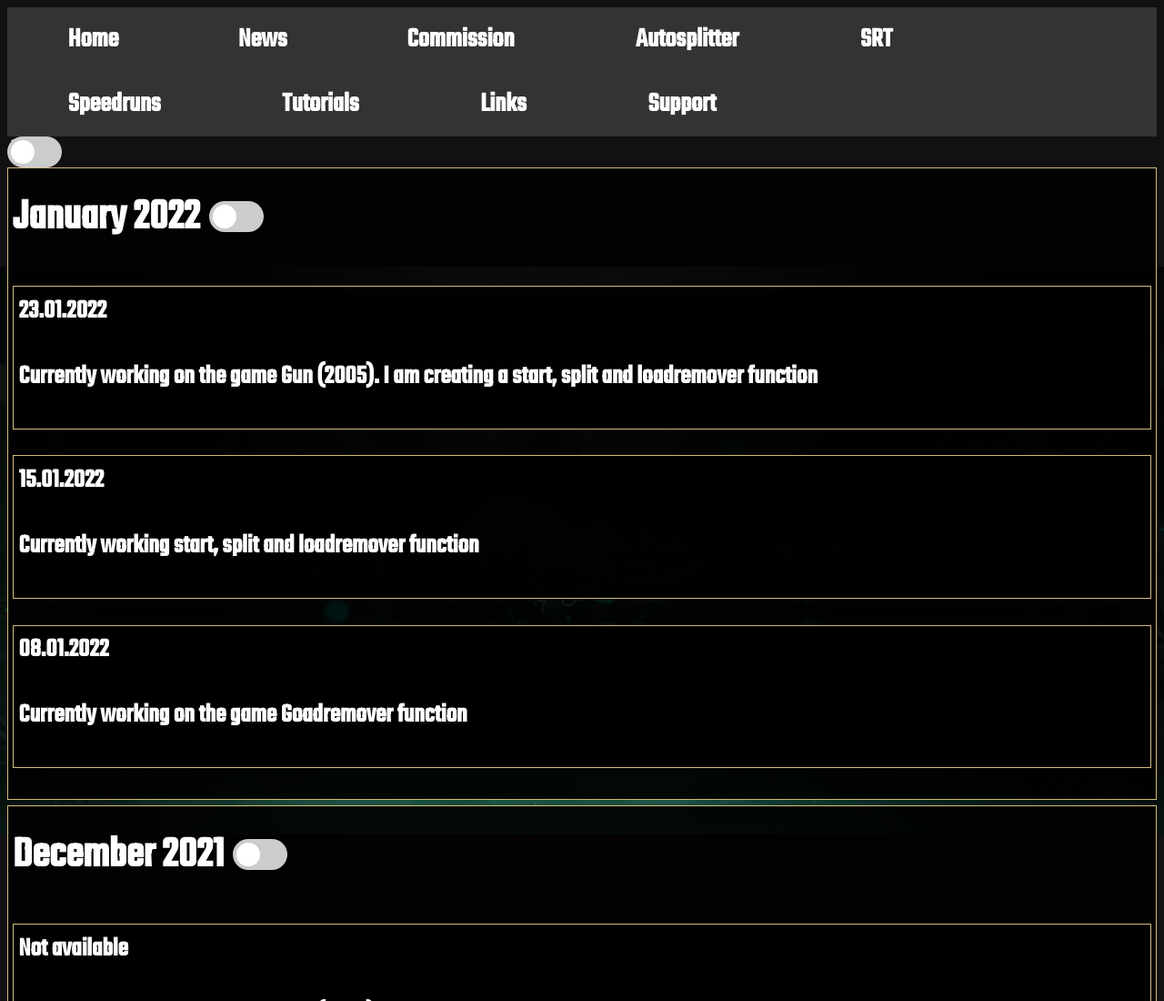
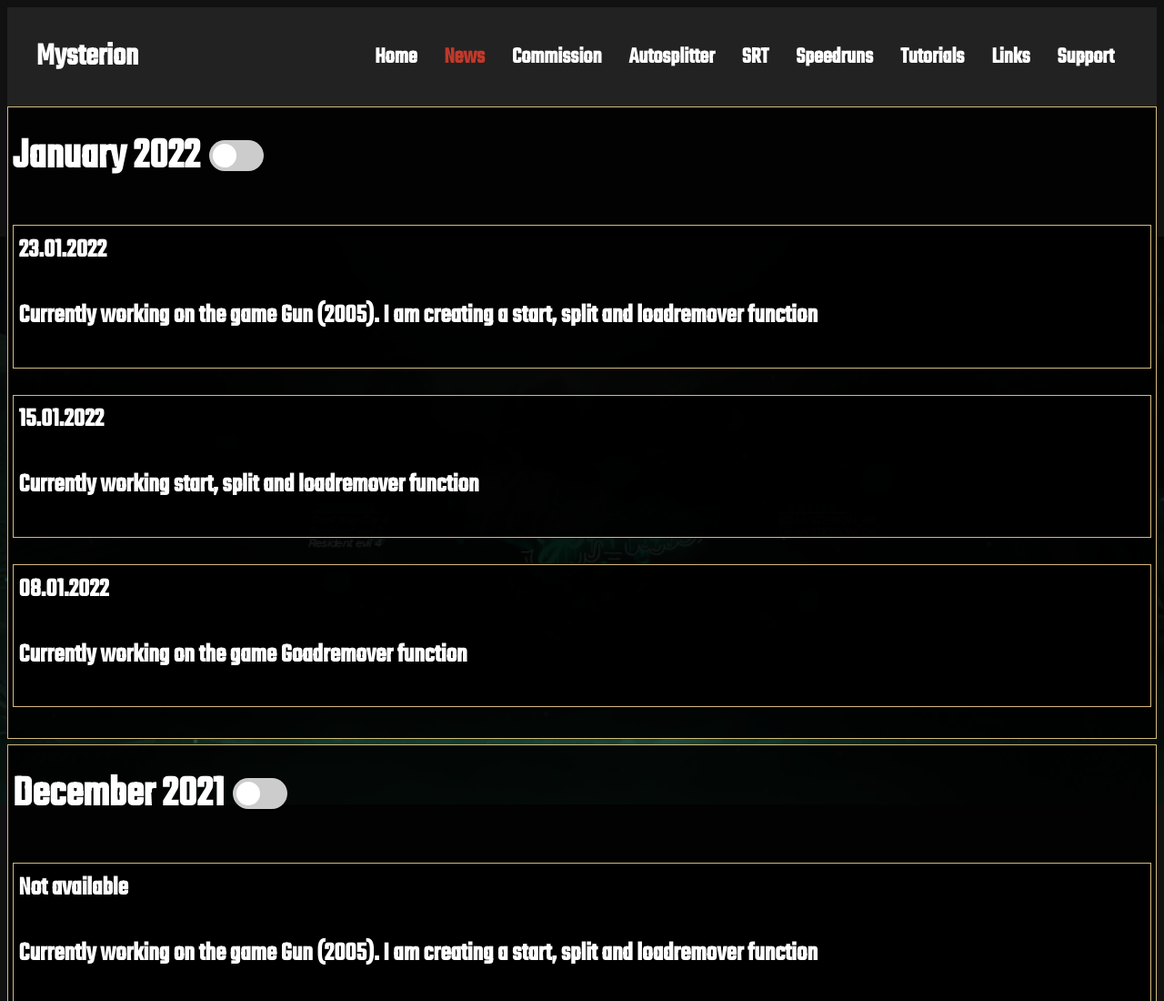
Before and after one commit to Mysterion06/Webpage, a plain HTML site: page News.html in a window 1280 px wide. Shown: the top 1100 px of the page at 91% size. Drawn offline with Linux system fonts and the light colour scheme.

Commit message:
1.0.0.1
Additions:
- Added the other pages
- Reworked the navigation bar
- Removed the slide bar on News that closes all tabs

```diff
--- a/News.html
+++ b/News.html
@@ -4,14 +4,18 @@
     <title>News</title>
     <meta http-equiv="Content-Type" content="text/html" ; charset=UTRF-8">
     <link rel="stylesheet" type="text/css" href="Personal Webpage CSS/main.css">
+    <link rel="icon" type="image/png" href="Images/Avi.ico" />
 </head>
 
 <script src="index.js"></script>
 
 <body>
-    <div class="navbar">
+    <nav class="nav">
+        <div class="container">
+            <h1 class="logo" style="font-size: 35px;">Mysterion</h1>
+            <ul>
                 <a href="index.html">Home</a>
-        <b>News</b>
+                <a class="current">News</a>
                 <a href="Commission.html">Commission</a>
                 <a href="Autosplitter.html">Autosplitter</a>
                 <a href="SRT.html">SRT</a>
@@ -19,28 +23,25 @@
                 <a href="Tutorials.html">Tutorials</a>
                 <a href="Links.html">Links</a>
                 <a href="Support.html">Support</a>
+            </ul>
         </div>
-    </div>
-    <label class="switch1">
-        <input type="checkbox" onclick="toggleTextAll()">
-        <span class="slider round"></span>
-    </label>
+    </nav>
 
     <div class="infobox">
         <h1>January 2022<label class="switch">
                 <input type="checkbox" onclick="toggleTextJanuary()">
                 <span class="slider round"></span>
             </label>
-
         </h1>
         <h3 style="font-size:larger" class="infobox">23.01.2022
             <p>Currently working on the game Gun (2005). I am creating a start, split and loadremover function <br>
-        </h3>
 
             </p>
+        </h3>
 
         <h3 style="font-size:larger" class="infobox">15.01.2022
             <p>Currently working start, split and loadremover function <br>
+
             </p>
         </h3>
 
@@ -56,7 +57,6 @@
                 <input type="checkbox" onclick="toggleTextDecember()">
                 <span class="slider round"></span>
             </label>
-
         </h1>
         <h2 style="font-size:larger" class="infobox">Not available
             <p>Currently working on the game Gun (2005). I am creating a start, split and loadremover function <br>
--- a/Personal Webpage CSS/main.css
+++ b/Personal Webpage CSS/main.css
@@ -11,77 +11,59 @@ body {
 	font-weight: 700;
 }
 
-/* ----- Navigation Bar begin ----- */
-.navbar {
-	overflow: hidden;
-	background-color: #333;
+.container {
+	max-width: 1200px;
+	margin: 0 auto;
 }
 
-.navbar a {
-	float: left;
-	font-size: 30px;
-	color: white;
-	text-align: center;
-	padding: 14px 66.8px;
-	text-decoration: none;
+.nav {
+	overflow: hidden;
+	background-color: #222;
+	top: 0;
+	left: 0;
+	right: 0;
+	transition: all 0.3s ease-in-out;
 }
 
-/* ----- Prevent the user to repress the current page he is on ----- */
-.navbar b{
-	float: left;
-	font-size: 30px;
-	color: white;
-	text-align: center;
-	padding: 14px 65px;
-	text-decoration: none;
-}
-/* ----- Navigation Bar end ----- */
-
-/* ----- Dropdown start ----- */
-.dropdown {
-	float: left;
-	overflow: hidden;
+.nav .container {
+	display: flex;
+	justify-content: space-between;
+	align-items: center;
+	transition: all 0.3s ease-in-out;
 }
 
-.dropdown .dropbtn {
-	font-size: 16px;
-	border: none;
-	outline: none;
-	color: white;
-	padding: 14px 16px;
-	background-color: inherit;
-	font-family: inherit;
-	margin: 0;
+.nav ul {
+	display: flex;
+	list-style-type: none;
+	align-items: center;
+	justify-content: center;
 }
 
-.navbar a:hover, .dropdown:hover .dropbtn {
-	background-color: grey;
+.nav a {
+	color: #fff;
+	text-decoration: none;
+	padding: 7px 15px;
+	transition: all 0.3s ease-in-out;
+	font-size: 25px;
 }
 
-.dropdown-content {
-	display: none;
-	position: absolute;
-	background-color: #f9f9f9;
-	min-width: 160px;
-	box-shadow: 0px 8px 16px 0px rgba(0,0,0,0.2);
-	z-index: 1;
+.nav.active {
+	background-color: #fff;
+	box-shadow: 0 2px 10px rgba(0, 0, 0, 0.3);
 }
 
-.dropdown-content a {
-	float: none;
-	color: black;
-	padding: 12px 16px;
-	text-decoration: none;
-	display: block;
-	text-align: left;
+.nav.active a {
+	color: #000;
 }
 
-.dropdown-content a:hover {
-	background-color: #ddd;
+.nav.active .container {
+	padding: 10px 0;
 }
 
-.dropdown:hover .dropdown-content {
-	display: block;
+.nav a.current,
+.nav a:hover {
+	color: #c0392b;
+	font-weight: bold;
 }
 /* ----- Dropdown end ----- */
 
```
Also changed, not shown: Commission.html (+8 -2 lines), index.html (+18 -6 lines), Autosplitter.html (added), Images/Avi.ico (added), Images/Avi.png (added), Links.html (added), SRT.html (added), Speedruns.html (added), Support.html (added), Tutorials.html (added). Lines whose indentation alone changed are shown as unchanged.
